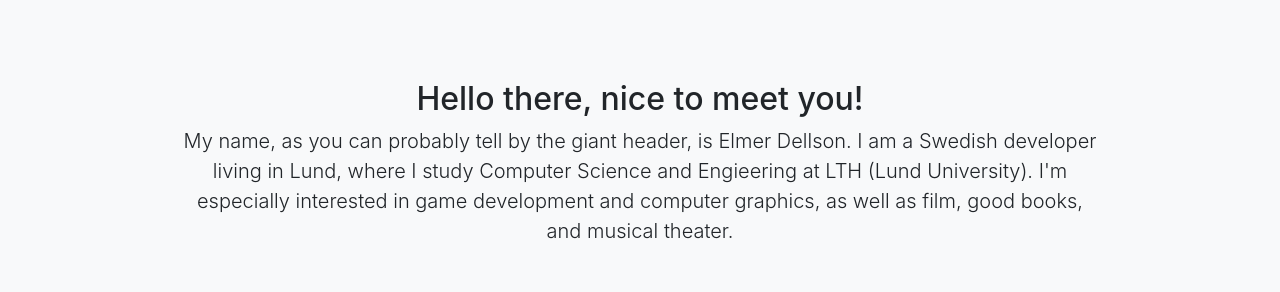
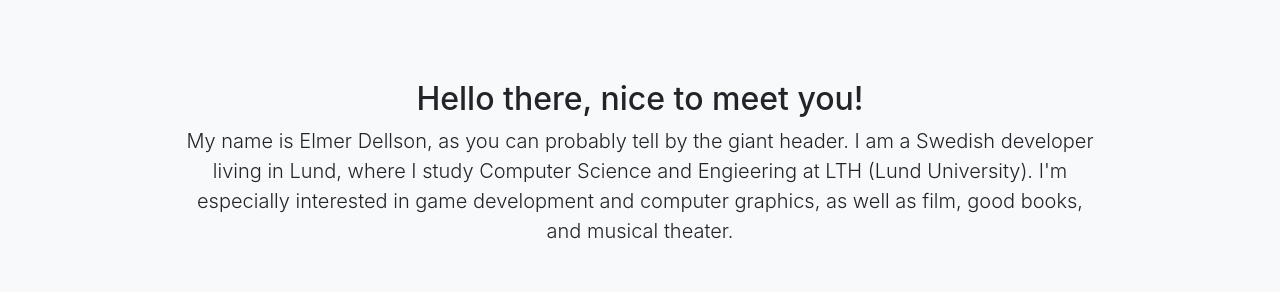
Before and after one commit to ElmerDellson/ElmerDellson.github.io, a website with bundled scripts: page index.html in a window 1280 px wide. Shown: the part 840-1132 px from the top of the page. Built offline with nearby package versions, Linux system fonts and the light colour scheme.

Commit message:
Minor tweak

```diff
--- a/index.html
+++ b/index.html
@@ -66,7 +66,7 @@
       <div class="row">
         <div class="col-lg-10 mx-auto">
           <h2>Hello there, nice to meet you!</h2>
-          <p class="lead mb-5">My name, as you can probably tell by the giant header, is Elmer Dellson. I am a Swedish developer living in Lund,
+          <p class="lead mb-5">My name is Elmer Dellson, as you can probably tell by the giant header. I am a Swedish developer living in Lund,
             where I study Computer Science and Engieering at LTH (Lund University).
             I'm especially interested in game development and computer graphics, as well as film, good books, and musical theater.</p>
           <a class="btn btn-dark btn-xl js-scroll-trigger" href="files/Elmer_Dellson_CV_English.pdf">Check out my CV</a>
```
